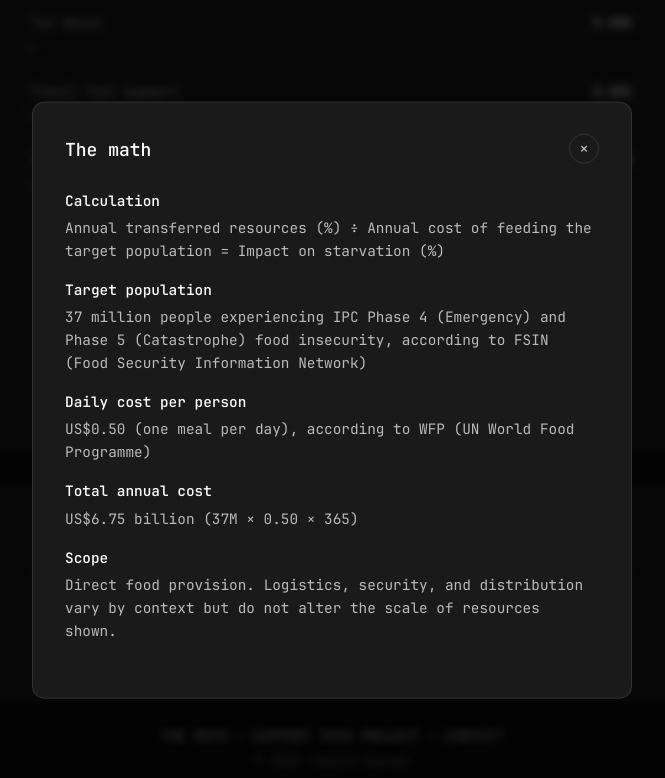
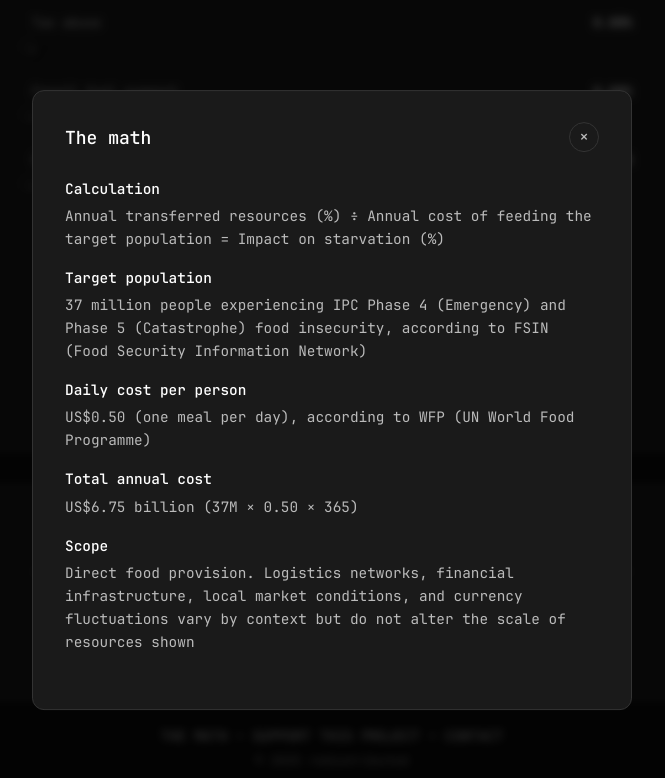
Before and after one commit to redistributed-net/redistributed, a plain HTML site: page index.html in a window 1280 px wide. Both pictures are taken after a click on the link "THE MATH". Shown: the part 1031-1809 px from the top of the page, without its empty margins (308-973 px from the left). Drawn offline with Linux system fonts and the light colour scheme.

Commit message:
Update index.html

```diff
--- a/index.html
+++ b/index.html
@@ -1338,7 +1338,7 @@
                 </div>
                 <div class="modal-detail-section">
                     <div class="modal-detail-label">Scope</div>
-                    <div class="modal-detail-value no-margin">Direct food provision. Logistics, security, and distribution vary by context but do not alter the scale of resources shown.</div>
+                    <div class="modal-detail-value no-margin">Direct food provision. Logistics networks, financial infrastructure, local market conditions, and currency fluctuations vary by context but do not alter the scale of resources shown</div>
                 </div>
             </div>
         </div>
@@ -1379,7 +1379,7 @@
                 </div>
                 <div class="modal-detail-section">
                     <div class="modal-detail-label">Starvation</div>
-                    <div class="modal-detail-value">IPC Phase 4 (Emergency) and Phase 5 (Catastrophe). The only classifications where mortality exceeds normal levels due to inadequate food. No combined term exists. We use starvation.</div>
+                    <div class="modal-detail-value">IPC Phase 4 (Emergency) and Phase 5 (Catastrophe). The classifications where mortality exceeds normal levels due to food insecurity. No official combined term exists. We use starvation</div>
                 </div>
                 <div class="modal-detail-section">
                     <div class="modal-detail-label">Source</div>
@@ -1441,7 +1441,7 @@
                     total: 1602000000000,
                     includes: "Luxury cars, personal luxury goods, luxury hospitality, fine wines and spirits, gourmet food and fine dining, high-end furniture and housewares, fine art, private jets and yachts, luxury cruises",
                     value: "€1.48 trillion (US$1.602 trillion)",
-                    source: "Bain & Company (2025), Luxury in Transition: Securing Future Growth",
+                    source: "Bain & Company (2025), Luxury in Transition",
                     conversionNote: "EUR values converted to USD using 2024 average exchange rate (1.0822)"
                 },
                 personalluxury: {
@@ -1450,7 +1450,7 @@
                     total: 393000000000,
                     includes: "Subset of overall luxury spending: beauty, leather, apparel, watches, jewelry, shoes, other accessories (including eyewear)",
                     value: "€363 billion (US$393 billion)",
-                    source: "Bain & Company (2025), Luxury in Transition: Securing Future Growth",
+                    source: "Bain & Company (2025), Luxury in Transition",
                     conversionNote: "EUR values converted to USD using 2024 average exchange rate (1.0822)"
                 }
             },
```
